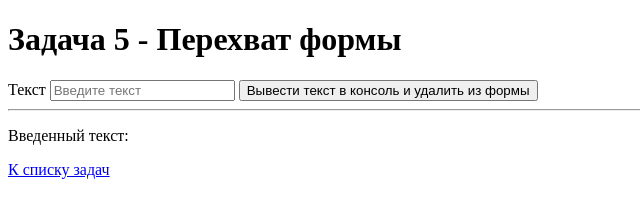
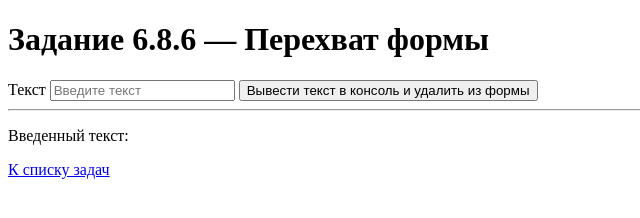
Before and after one commit to kvest05071/Practical_work_6.8, a plain HTML site: page task5/index.html in a window 1280 px wide. Shown: the whole page, without its empty margins (0-640 px from the left). Drawn offline with Linux system fonts and the light colour scheme.

Commit message:
update.md

```diff
--- a/task5/index.html
+++ b/task5/index.html
@@ -6,7 +6,7 @@
 </head>
 <body>
     <header>
-        <h1>Задача 5 - Перехват формы</h1>
+        <h1>Задание 6.8.6 — Перехват формы</h1>
     </header>
 <form action="#">
     <label>
```
